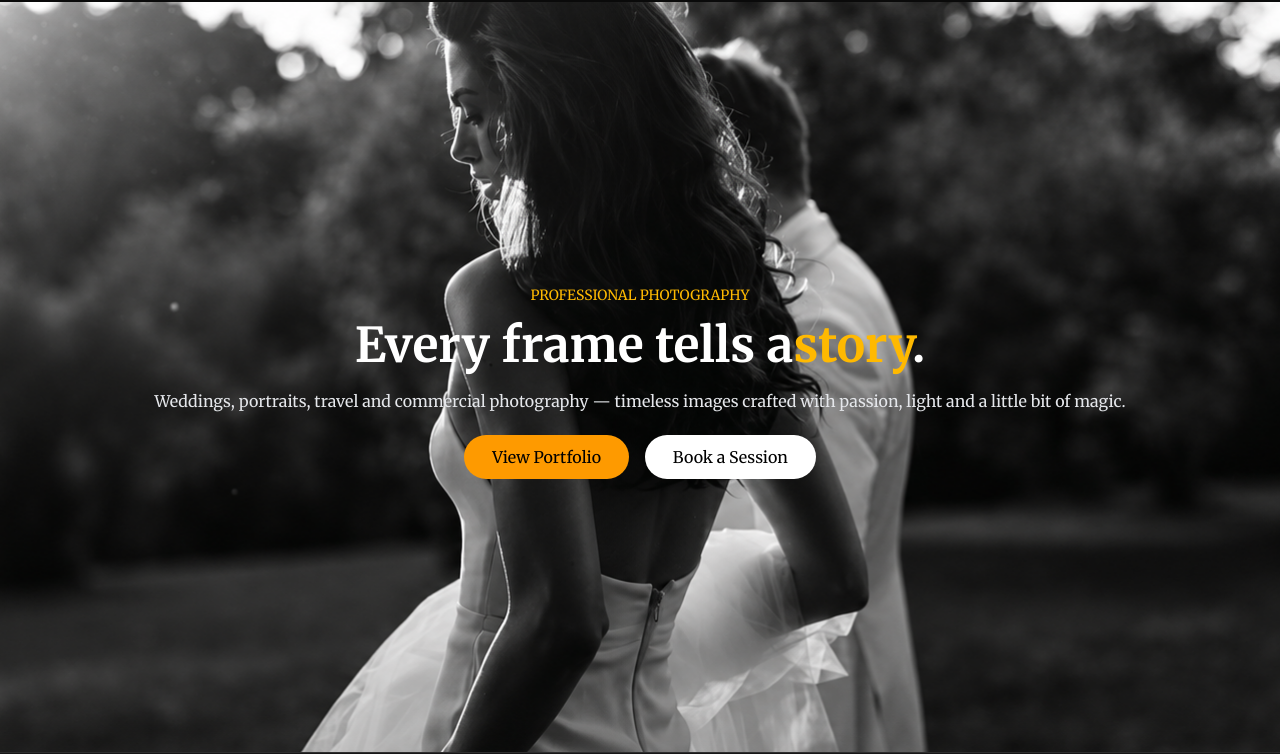
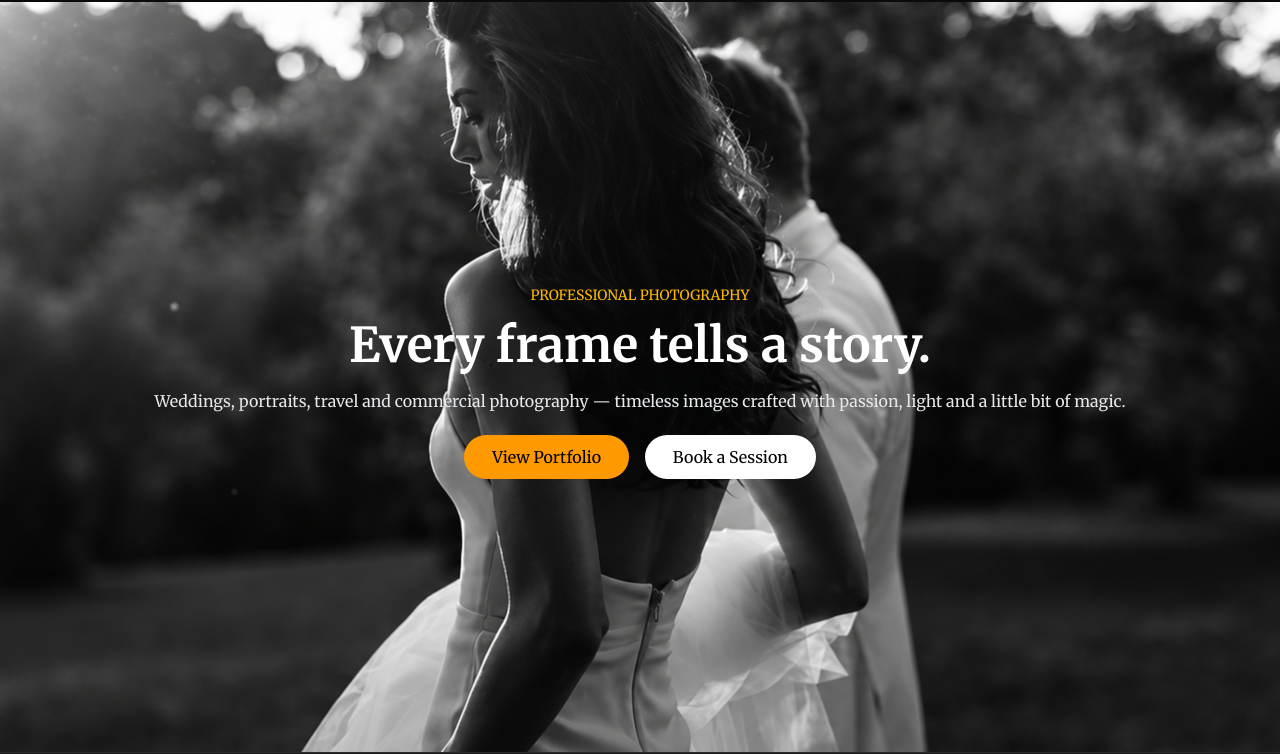
Before and after one commit to devikavr7447/lenscraft-photography-website, a plain HTML site: page index.html in a window 1280 px wide. Shown: the part 79-833 px from the top of the page. Drawn offline with nearby package versions, Linux system fonts and the light colour scheme; a web font is replaced by a local one.

Commit message:
changes updated

```diff
--- a/index.html
+++ b/index.html
@@ -58,7 +58,7 @@
     <section class=" bg-cover bg-center flex items-center justify-center text-center" style="background-image: url('./media/hero.png'); height: 750px;">
         <div class="text-white px-5">
             <p class="text-amber-400 uppercase text-sm">Professional Photography</p>
-            <h1 class="mt-4 text-5xl font-bold">Every frame tells a<span class="text-amber-400">story</span>.</h1>
+            <h1 class="mt-4 text-5xl font-bold">Every frame tells a story.</h1>
             <p class="mt-5 text-gray-200">Weddings, portraits, travel and commercial photography — timeless images crafted with passion, light and a little bit of magic.</p>
             <div class="mt-8">
                 <a href="portfolio.html" class="bg-amber-500 text-black px-7 py-3 rounded-full">View Portfolio</a>
```
